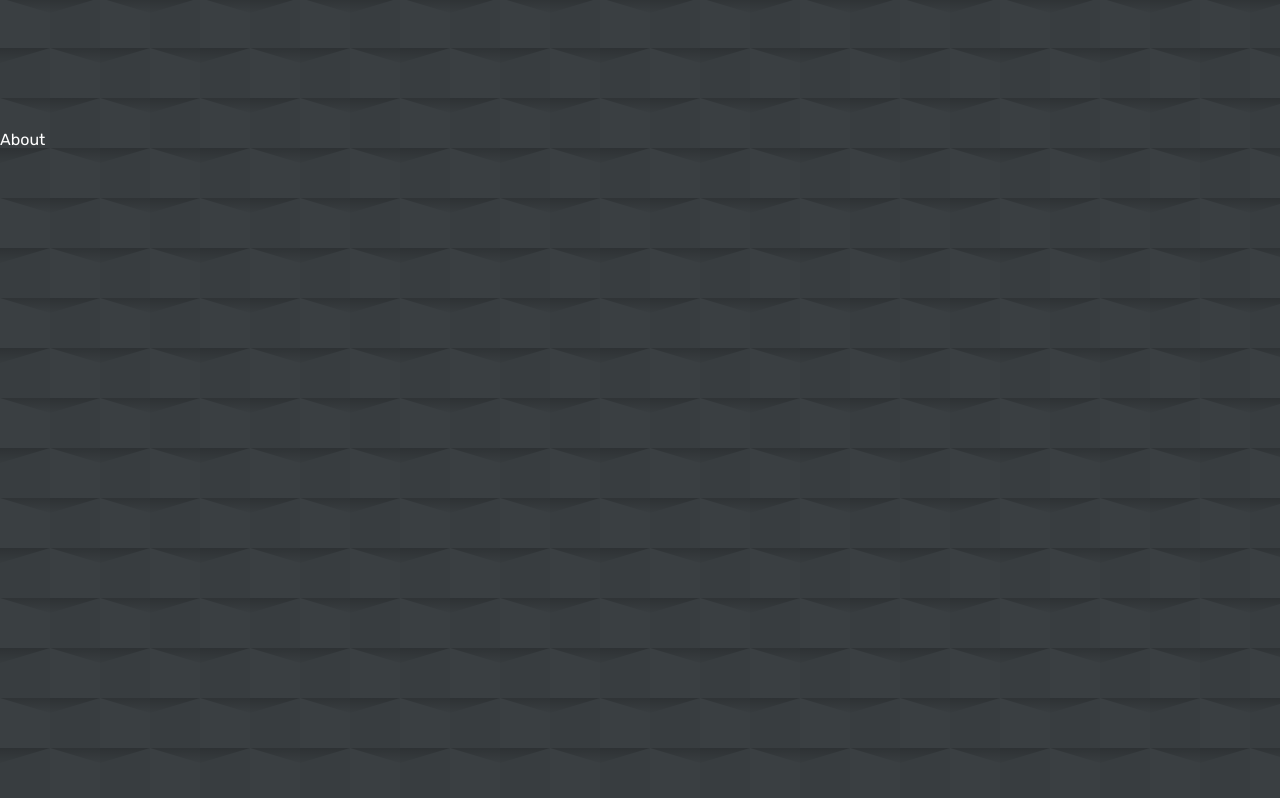
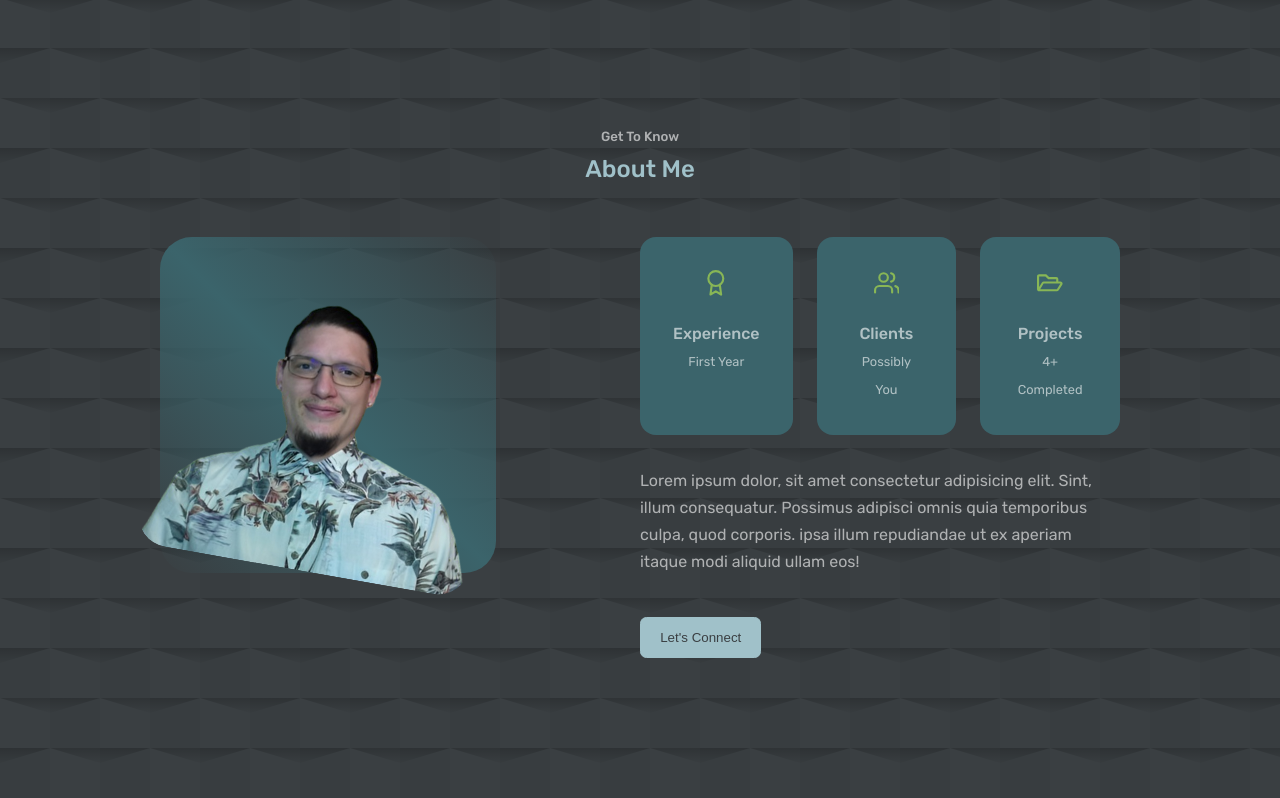
Before and after one commit to kcanamar/react-portfolio, a React (Create React App) app: page / in a window 1280 px wide. Shown: the part 802-1600 px from the top of the page. Built offline with nearby package versions, Linux system fonts and the light colour scheme.

Commit message:
creates about component, styles about component

```diff
--- a/src/components/about/About.jsx
+++ b/src/components/about/About.jsx
@@ -1,7 +1,49 @@
-import { Section } from "../styled-components/styled-components"
+import { Container, Section, ContentTitle, SubTitle, Image, CardStyle, SmallTag, Link, Description, AboutCards, AboutContent, Button, AboutImgContainer, AboutImage } from "../styled-components/styled-components"
+import Self from "../../assests/headshot.png"
+import { FiAward, FiUsers } from "react-icons/fi"
+import { FaRegFolderOpen } from "react-icons/fa"
 
 export default function About(){
     return (
-        <Section id="about"> About </Section>
+        <Section id="about">
+            <SubTitle>Get To Know </SubTitle>
+            <ContentTitle>About Me</ContentTitle>
+
+            <Container className="about">
+                <AboutImgContainer>
+                    <AboutImage>
+                        <Image src={Self} alt="Kyle Canamar" />
+                    </AboutImage>
+                </AboutImgContainer>
+
+                <AboutContent>
+                    <AboutCards>
+                        <CardStyle>
+                            <FiAward className="icon"/>
+                            <SubTitle>Experience</SubTitle>
+                            <SmallTag>First Year</SmallTag>
+                        </CardStyle>
+                        <CardStyle>
+                            <FiUsers className="icon"/>
+                            <SubTitle>Clients</SubTitle>
+                            <SmallTag>Possibly You</SmallTag>
+                        </CardStyle>
+                        <CardStyle>
+                            <FaRegFolderOpen className="icon"/>
+                            <SubTitle>Projects</SubTitle>
+                            <SmallTag>4+ Completed</SmallTag>
+                        </CardStyle>
+                    </AboutCards>
+
+                    <Description>
+                        Lorem ipsum dolor, sit amet consectetur adipisicing elit.
+                        Sint, illum consequatur. Possimus adipisci omnis quia temporibus culpa, quod corporis.
+                        ipsa illum repudiandae ut ex aperiam itaque modi aliquid ullam eos!
+                    </Description>
+
+                    <Link href="#contact"><Button className="primary">Let's Connect</Button></Link>
+                </AboutContent>
+            </Container>
+        </Section>
     )
 }
--- a/src/components/styled-components/styled-components.jsx
+++ b/src/components/styled-components/styled-components.jsx
@@ -1,32 +1,47 @@
 import styled from 'styled-components'
 import theme from '../../assests/theme.js'
 
-const Container = styled.div`
+export const Container = styled.div`
     width: ${theme.widthLg};
     margin: 0 auto;
 
     @media screen and (max-width: 1024px) {
-        width: ${theme.widthMd}
+        width: ${theme.widthMd};
     }
 
     @media screen and (max-width: 600px) {
-        width: ${theme.widthSm}
+        width: ${theme.widthSm};
+    }
+
+    &.about {
+        display: grid;
+        grid-template-columns: 35% 50%;
+        gap: 15%;
+
+        @media screen and (max-width: 1024px) {
+            grid-template-columns: 1fr;
+            gap: 0;
+        }
+
+        @media screen and (max-width: 600px) {
+
+        }
     }
 `
 
-const Title = styled.h1`
+export const Title = styled.h1`
     font-weight: 500;
     font-size: 2.5rem;
 `
 
-const SubTitle = styled.h5`
+export const SubTitle = styled.h5`
     font-weight: 500;
     &.text-light {
         color: ${theme.light}
     }
 `
 
-const Section = styled.section`
+export const Section = styled.section`
     margin-top: 8rem;
     height: 100vh;
 
@@ -50,7 +65,7 @@ const Section = styled.section`
     }
 `
 
-const Link = styled.a`
+export const Link = styled.a`
     color: ${theme.primary};
     transition: ${theme.transition};
 
@@ -72,7 +87,7 @@ const Link = styled.a`
     }
 `
 
-const Button = styled.button`
+export const Button = styled.button`
     background: ${theme.main};
     width: max-content;
     display: inline-block;
@@ -101,13 +116,14 @@ const Button = styled.button`
     }
 `
 
-const Image = styled.img`
+export const Image = styled.img`
     display: block;
     width: 100%;
     object-fit: cover;
+    border-radius: 2rem;
 
     &.me {
-        background: linear-gradient(${theme.mainVar}, transparent);
+        background: linear-gradient(${theme.primary}, transparent);
         width: 22rem;
         height: 30rem;
         position: absolute;
@@ -116,9 +132,17 @@ const Image = styled.img`
         border-radius: 12rem 12rem 0 0;
         overflow: hidden;
         padding: 5rem 1.5rem 0.75rem 1.5rem;
+
     }
-`
-const StyledHeader = styled.div`
+
+    @media screen and (max-width: 600px) {
+        &.me {
+            margin-top: 3rem;
+            padding: 2rem 1.5rem 0.75rem 1.5rem;
+        }
+    }
+    `
+export const StyledHeader = styled.div`
     height: 100vh;
     padding-top: 7rem;
     overflow: hidden;
@@ -131,22 +155,24 @@ const StyledHeader = styled.div`
     }
 
     @media screen and (max-width: 1024px) {
+        padding-top: 4rem;
         height: 68vh;
     }
 
     @media screen and (max-width: 600px) {
+        padding-top: 2rem;
         height: 100vh;
     }
 `
 
-const Cta = styled.div`
+export const Cta = styled.div`
     margin-top: 2.5rem;
     display: flex;
     gap: 1.2rem;
     justify-content: center;
 `
 
-const Socials = styled.div`
+export const Socials = styled.div`
     display: flex;
     flex-direction: column;
     align-items: center;
@@ -167,7 +193,7 @@ const Socials = styled.div`
     }
 `
 
-const StyledNav = styled.nav`
+export const StyledNav = styled.nav`
     background: rgba(0, 0, 0, 0.3);
     width: max-content;
     display: block;
@@ -182,7 +208,7 @@ const StyledNav = styled.nav`
     border-radius: 3rem;
     backdrop-filter: blur(15px);
 
-    a {
+    ${Link} {
         background: transparent;
         padding: 0.9rem;
         border-radius: 50%;
@@ -199,16 +225,96 @@ const StyledNav = styled.nav`
         }
     }
 `
-export {
-    Container,
-    Title,
-    Section,
-    Link,
-    Button,
-    Image,
-    SubTitle,
-    Cta,
-    Socials,
-    StyledHeader,
-    StyledNav,
-};
+export const ContentTitle = styled.h2`
+    font-weight: 500;
+`
+
+export const SmallTag = styled.small`
+    font-size: 0.8rem;
+    color: ${theme.light}
+`
+export const Description = styled.p`
+    margin: 2rem 0 2.6rem;
+    color: ${theme.light};
+
+    @media screen and (max-width: 1024px) {
+        margin: 1rem 0 1.5rem;
+
+    }
+
+    @media screen and (max-width: 600px) {
+        margin: 1.5rem 0;
+    }
+`
+export const AboutContent = styled.div`
+    @media screen and (max-width: 600px) {
+        text-align: center;
+    }
+`
+export const AboutCards = styled.div`
+    display: grid;
+    grid-template-columns: repeat(3, 1fr);
+    gap: 1.5rem;
+
+    @media screen and (max-width: 600px) {
+        grid-template-columns: 1fr 1fr;
+        gap: 1rem;
+    }
+`
+export const CardStyle = styled.article`
+    background: ${theme.primaryVar};
+    border: 1px solid transparent;
+    border-radius: 1rem;
+    padding: 2rem;
+    text-align: center;
+    transition: ${theme.transition};
+
+    &:hover {
+        background: transparent;
+        border-color: ${theme.mainVar};
+        cursor: default;
+    }
+
+    .icon {
+        color: ${theme.mainVar};
+        font-size: 1.6rem;
+        margin-bottom: 1rem;
+    }
+
+    ${SubTitle} {
+        font-size: 1rem;
+    }
+`
+export const AboutImgContainer = styled.div`
+    width: 100%;
+    aspect-ratio: 1/1;
+    border-radius: 2rem;
+    background: linear-gradient(
+        45deg,
+        transparent,
+        ${theme.primaryVar},
+        transparent
+    );
+    display: grid;
+    place-items: center;
+
+    @media screen and (max-width: 1024px) {
+        width: 50%;
+        margin: 2rem auto 4rem;
+    }
+
+    @media screen and (max-width: 600px) {
+        width: 65%;
+        margin: 0 auto 3rem:
+    }
+`
+export const AboutImage = styled.div`
+    border-radius: 2rem;
+    overflow: hidden;
+    transform: rotate(10deg);
+    transition: ${theme.transition};
+
+    &:hover {
+        transform: rotate(0deg);
+    }
+`
```
